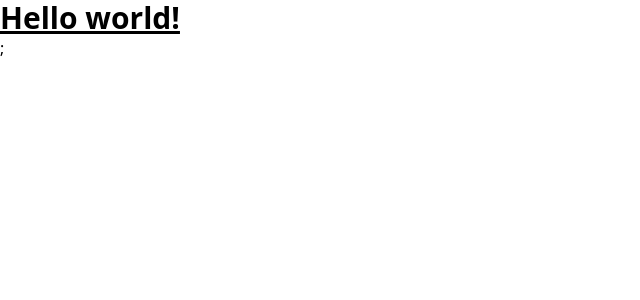
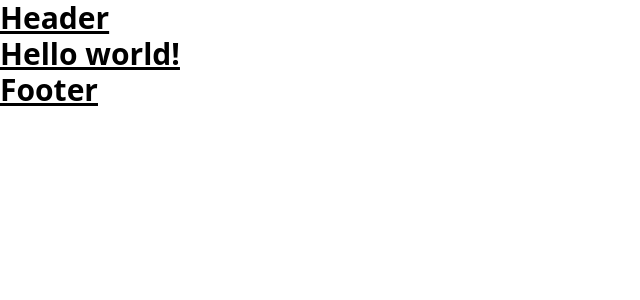
Before and after one commit to techSubhashSJ/Drive-Assignment-2, a Next.js app: page / in a window 1280 px wide. Shown: the top 300 px of the page, without its empty margins (0-640 px from the left). Built offline with nearby package versions, Linux system fonts and the light colour scheme.

Commit message:
file structure changed

```diff
--- a/components/layout/Header.tsx
+++ /dev/null
@@ -1,7 +0,0 @@
-import type { NextPage } from "next";
-
-const Header: NextPage = () => {
-  return <h1 className="text-3xl font-bold underline">Header</h1>;
-};
-
-export default Header;
--- a/pages/index.tsx
+++ b/pages/index.tsx
@@ -1,9 +1,12 @@
 import type { NextPage } from "next";
+import Layout from "../src/components/layout";
 
 const Home: NextPage = () => {
   return (
     <>
-      <h1 className="text-3xl font-bold underline">Hello world!</h1>;
+      <Layout>
+        <h1 className="text-3xl font-bold underline">Hello world!</h1>
+      </Layout>
     </>
   );
 };
--- /dev/null
+++ b/src/components/layout/footer/index.tsx
@@ -0,0 +1,5 @@
+const Footer = () => {
+    return <h1 className="text-3xl font-bold underline">Footer</h1>;
+  };
+
+  export default Footer;
--- /dev/null
+++ b/src/components/layout/header/index.tsx
@@ -0,0 +1,5 @@
+const Header = () => {
+    return <h1 className="text-3xl font-bold underline">Header</h1>;
+  };
+
+  export default Header;
--- /dev/null
+++ b/src/components/layout/index.tsx
@@ -0,0 +1,14 @@
+import Footer from "./footer";
+import Header from "./header";
+
+const Layout = ({ children }: { children: JSX.Element }) => {
+  return (
+    <>
+      <Header />
+      {children}
+      <Footer />
+    </>
+  );
+};
+
+export default Layout;
```
